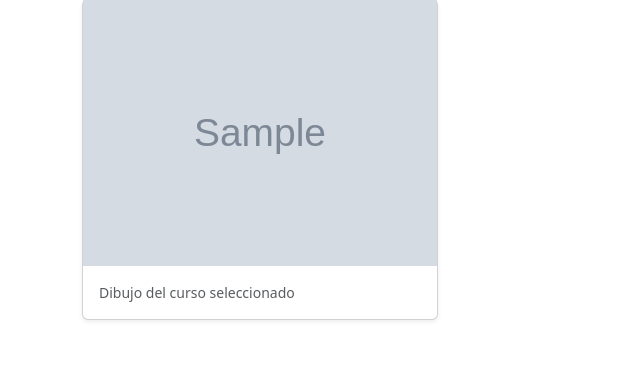
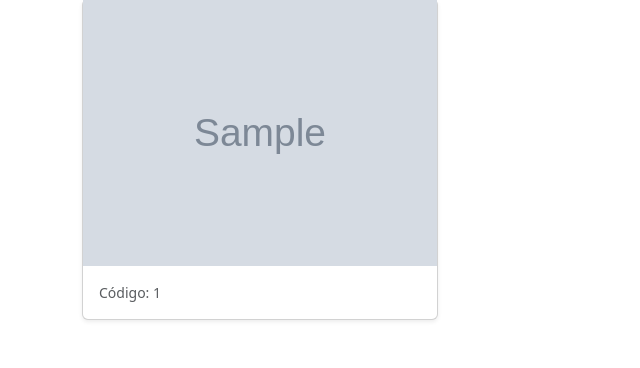
Before and after one commit to robeche/apyma-remontival, a Django app: page /es/concurso-invierno/votacion/ in a window 1280 px wide. Shown: the part 452-820 px from the top of the page, without its empty margins (0-640 px from the left). Run offline with Django 5.2, Linux system fonts and the light colour scheme; tables that the repository leaves empty hold one stand-in row (values such as "Sample post"); grey boxes marked "Sample" are stand-in pictures.

Commit message:
Añadido codigo para votaciones

```diff
--- a/usuarios/templates/usuarios/concurso_invierno.html
+++ b/usuarios/templates/usuarios/concurso_invierno.html
@@ -101,6 +101,9 @@
                         <div class="d-flex justify-content-center align-items-center" style="min-height: 400px; background-color: #f8f9fa;">
                             <img src="{{ dibujo.imagen.url }}" class="img-fluid" alt="Dibujo invernal" style="max-height: 600px; max-width: 100%; object-fit: contain;">
                         </div>
+                        <div class="text-center mt-2 mb-3 text-muted small">
+                            {% trans "Código" %}: {{ dibujo.id }}
+                        </div>
                     </div>
                     {% endfor %}
                 </div>
--- a/usuarios/templates/usuarios/concurso_votacion.html
+++ b/usuarios/templates/usuarios/concurso_votacion.html
@@ -38,7 +38,7 @@
                     <img src="{{ dibujo.imagen.url }}" alt="Dibujo del curso" class="img-fluid" style="object-fit: contain; max-height: 100%;">
                 </div>
                 <div class="card-body">
-                    <p class="card-text text-muted small mb-0">{% trans "Dibujo del curso seleccionado" %}</p>
+                    <p class="card-text text-muted small mb-0">{% trans "Código" %}: {{ dibujo.id }}</p>
                 </div>
             </div>
         </div>
```
